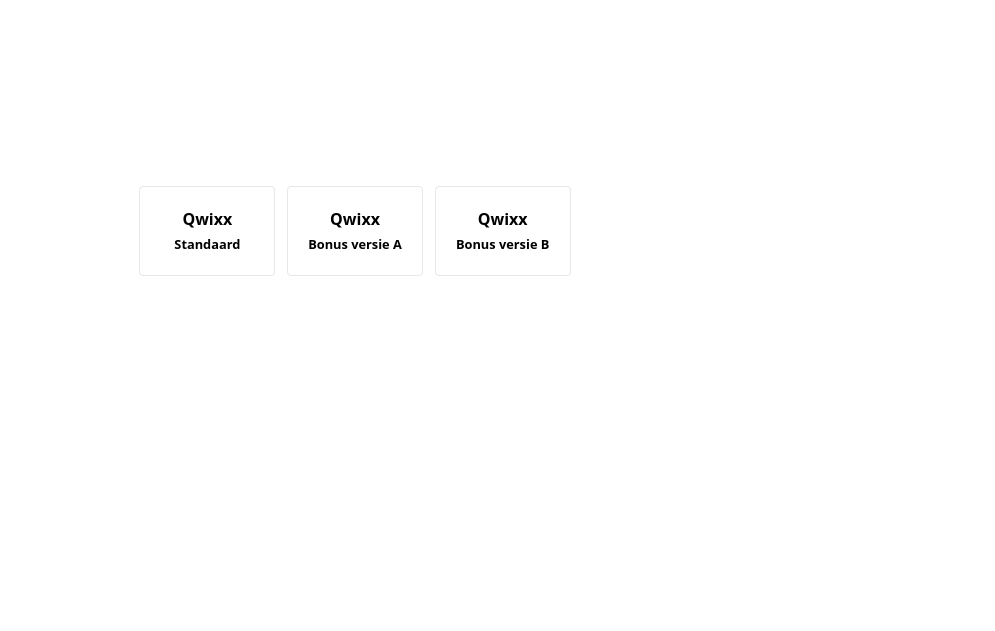
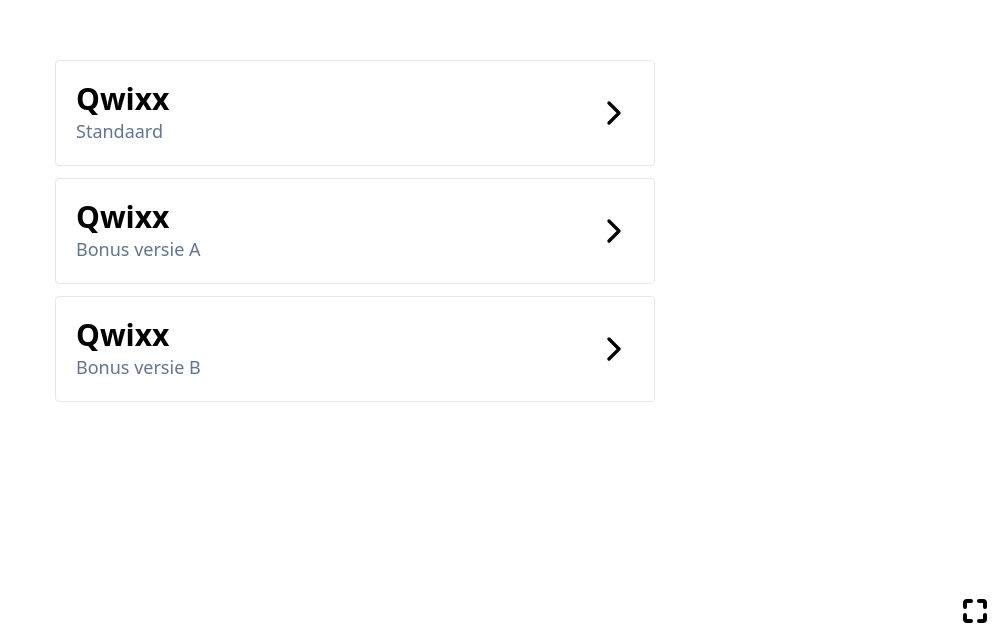
Before and after one commit to bbronswijk/qwixx, a Next.js app: page / in a window 1280 px wide. Shown: the part 169-800 px from the top of the page, without its empty margins (285-1280 px from the left). Built offline with nearby package versions, Linux system fonts and the light colour scheme.

Commit message:
Add full screen toggle

```diff
--- a/src/app/layout.tsx
+++ b/src/app/layout.tsx
@@ -1,5 +1,6 @@
 import type { Metadata } from 'next';
 import '../styles/globals.css';
+import FullScreen from '@/ui/full-screen';
 
 export const metadata: Metadata = {
   title: "Qwixx",
@@ -13,7 +14,10 @@
 }>) {
   return (
     <html lang="en">
-    <body className="h-svh w-screen min-w-[700px]">{children}</body>
+    <body className="h-svh w-screen min-w-[700px]">
+    {children}
+    <FullScreen/>
+    </body>
     </html>
   );
 }
--- a/src/app/page.tsx
+++ b/src/app/page.tsx
@@ -1,21 +1,37 @@
 import Link from 'next/link';
+import { ChevronRightIcon } from '@/ui/icons';
 
 export default function Home() {
   return (
     <main className="h-full w-full flex justify-center items-center">
-      <div className="grid grid-cols-3 gap-3">
-        <Link className="border font-bold text-center p-5 rounded hover:bg-slate-50 duration-300" href="/default">
-          <h1>Qwixx</h1>
-          <small>Standaard</small>
+      <div className="grid grid-cols-1 gap-3 w-full max-w-[600px]">
+        <Link className="flex border leading-none p-5 rounded hover:bg-slate-50 duration-300 items-center"
+              href="/default">
+          <div>
+            <h1 className="font-bold text-3xl">Qwixx</h1>
+            <small className="text-slate-500 text-lg">Standaard</small>
+          </div>
+          <ChevronRightIcon className="ml-auto h-10 w-10 text-muted"/>
         </Link>
-        <Link className="border font-bold text-center p-5 rounded hover:bg-slate-50 duration-300" href="/variant-a">
-          <h1>Qwixx</h1>
-          <small>Bonus versie A</small>
+
+        <Link className="flex border leading-none p-5 rounded hover:bg-slate-50 duration-300 items-center"
+              href="/variant-a">
+          <div>
+            <h1 className="font-bold text-3xl">Qwixx</h1>
+            <small className="text-slate-500 text-lg">Bonus versie A</small>
+          </div>
+          <ChevronRightIcon className="ml-auto h-10 w-10 text-muted"/>
         </Link>
-        <Link className="border font-bold text-center p-5 rounded hover:bg-slate-50 duration-300" href="/variant-b">
-          <h1>Qwixx</h1>
-          <small>Bonus versie B</small>
+
+        <Link className="flex border leading-none p-5 rounded hover:bg-slate-50 duration-300 items-center"
+              href="/variant-b">
+          <div>
+            <h1 className="font-bold text-3xl">Qwixx</h1>
+            <small className="text-slate-500 text-lg">Bonus versie B</small>
+          </div>
+          <ChevronRightIcon className="ml-auto h-10 w-10 text-muted"/>
         </Link>
+
       </div>
     </main>
   );
--- /dev/null
+++ b/src/ui/full-screen.tsx
@@ -0,0 +1,19 @@
+'use client';
+
+import React from 'react';
+import { FullScreenIcon } from '@/ui/icons';
+
+export default function FullScreen() {
+
+  const requestFullScreen = async () => {
+    if (document.documentElement.requestFullscreen) {
+      await document.documentElement.requestFullscreen();
+    }
+  };
+
+  return (
+    <button className="fixed right-2 bottom-2" onClick={() => requestFullScreen()}>
+      <FullScreenIcon/>
+    </button>
+  );
+}
--- a/src/ui/icons.tsx
+++ b/src/ui/icons.tsx
@@ -1,5 +1,33 @@
 import { HTMLAttributes } from 'react';
 import { cn } from '@/utils/cn';
+
+export const ChevronRightIcon = ({className, ...props}: HTMLAttributes<SVGSVGElement>) => (
+  <svg className={cn(className)} {...props} width="24" height="24" viewBox="0 0 24 24" fill="none" stroke="currentColor"
+       strokeWidth="2" strokeLinecap="round" strokeLinejoin="round">
+    <path d="M9 18l6-6-6-6"/>
+  </svg>
+);
+
+export const FullScreenIcon = ({className, ...props}: HTMLAttributes<SVGSVGElement>) => (
+    <svg className={cn(className)} {...props} width="24" height="24" viewBox="0 0 24 24" fill="none" stroke="currentColor"
+         strokeWidth="2" strokeLinecap="round" strokeLinejoin="round">
+      <g id="SVGRepo_iconCarrier">
+        <path
+          d="M23 4C23 2.34315 21.6569 1 20 1H16C15.4477 1 15 1.44772 15 2C15 2.55228 15.4477 3 16 3H20C20.5523 3 21 3.44772 21 4V8C21 8.55228 21.4477 9 22 9C22.5523 9 23 8.55228 23 8V4Z"
+          fill="#0F0F0F"></path>
+        <path
+          d="M23 16C23 15.4477 22.5523 15 22 15C21.4477 15 21 15.4477 21 16V20C21 20.5523 20.5523 21 20 21H16C15.4477 21 15 21.4477 15 22C15 22.5523 15.4477 23 16 23H20C21.6569 23 23 21.6569 23 20V16Z"
+          fill="#0F0F0F"></path>
+        <path
+          d="M4 21H8C8.55228 21 9 21.4477 9 22C9 22.5523 8.55228 23 8 23H4C2.34315 23 1 21.6569 1 20V16C1 15.4477 1.44772 15 2 15C2.55228 15 3 15.4477 3 16V20C3 20.5523 3.44772 21 4 21Z"
+          fill="#0F0F0F"></path>
+        <path
+          d="M1 8C1 8.55228 1.44772 9 2 9C2.55228 9 3 8.55228 3 8L3 4C3 3.44772 3.44772 3 4 3H8C8.55228 3 9 2.55228 9 2C9 1.44772 8.55228 1 8 1H4C2.34315 1 1 2.34315 1 4V8Z"
+          fill="#0F0F0F"></path>
+      </g>
+    </svg>
+  )
+;
 
 export const TriangleIcon = ({className, ...props}: HTMLAttributes<SVGSVGElement>) => (
   <svg className={cn(className)} {...props}
@@ -14,7 +42,8 @@
 );
 
 export const CheckMarkIcon = ({className, ...props}: HTMLAttributes<SVGSVGElement>) => (
-  <svg className={cn(className)} {...props} xmlns="http://www.w3.org/2000/svg" viewBox="0 0 24 24" fill="none" stroke="currentColor"
+  <svg className={cn(className)} {...props} xmlns="http://www.w3.org/2000/svg" viewBox="0 0 24 24" fill="none"
+       stroke="currentColor"
        strokeWidth="2" strokeLinecap="round" strokeLinejoin="round">
     <path d="M20 6 9 17l-5-5"/>
   </svg>
```
